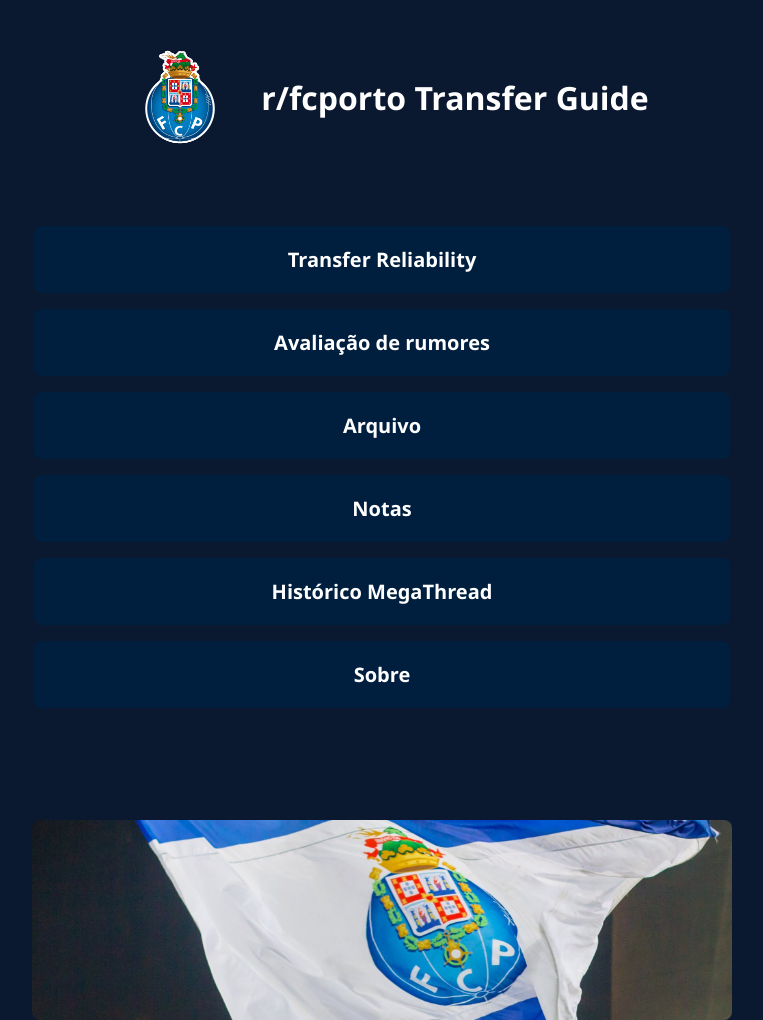
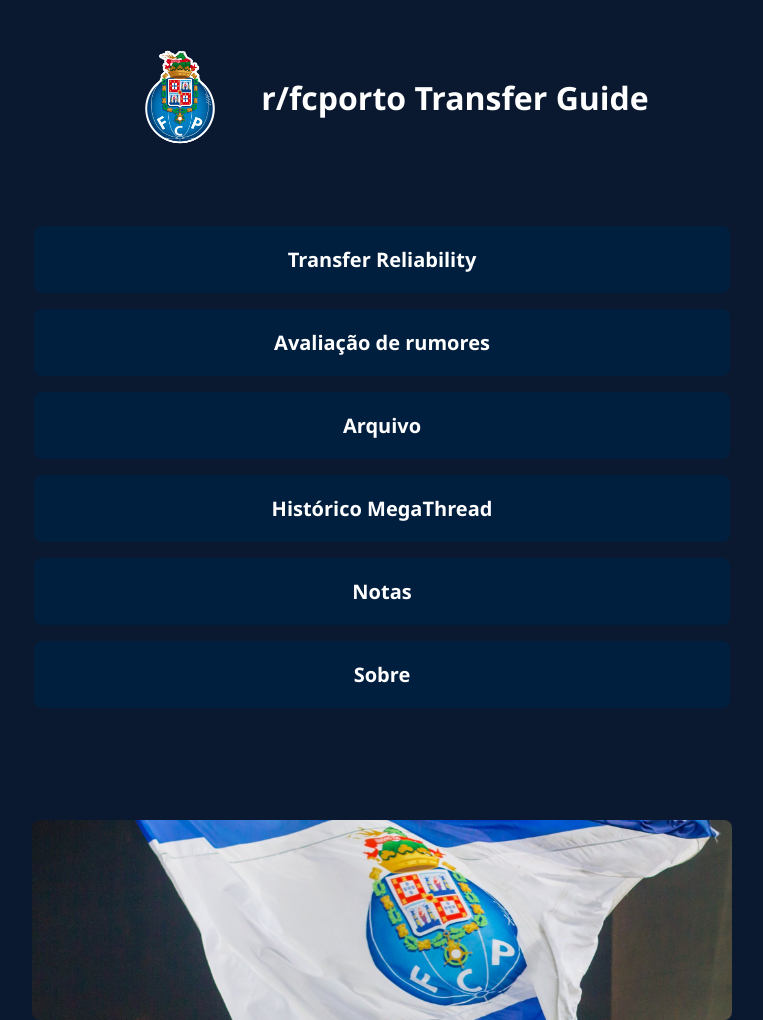
Before and after one commit to Azrial1739/teste-transfer, a Jekyll site: the page built from index.md, in a window 1280 px wide. Shown: the whole page, without its empty margins (258-1021 px from the left). Built offline with Jekyll 4.4.1, drawn with Linux system fonts in a browser that asks for light colours.

Commit message:
Update home.html

```diff
--- a/_layouts/home.html
+++ b/_layouts/home.html
@@ -101,8 +101,8 @@
     <a class="menu-button" href="{{ site.baseurl }}/transfer/">Transfer Reliability</a>
     <a class="menu-button" href="{{ site.baseurl }}/avaliacao/">Avaliação de rumores</a>
     <a class="menu-button" href="{{ site.baseurl }}/arquivo/">Arquivo</a>
+    <a class="menu-button" href="{{ site.baseurl }}/historico/">Histórico MegaThread</a>
     <a class="menu-button" href="{{ site.baseurl }}/notas/">Notas</a>
-    <a class="menu-button" href="{{ site.baseurl }}/historico/">Histórico MegaThread</a>
     <a class="menu-button" href="{{ site.baseurl }}/sobre/">Sobre</a>
   </div>
 
```
